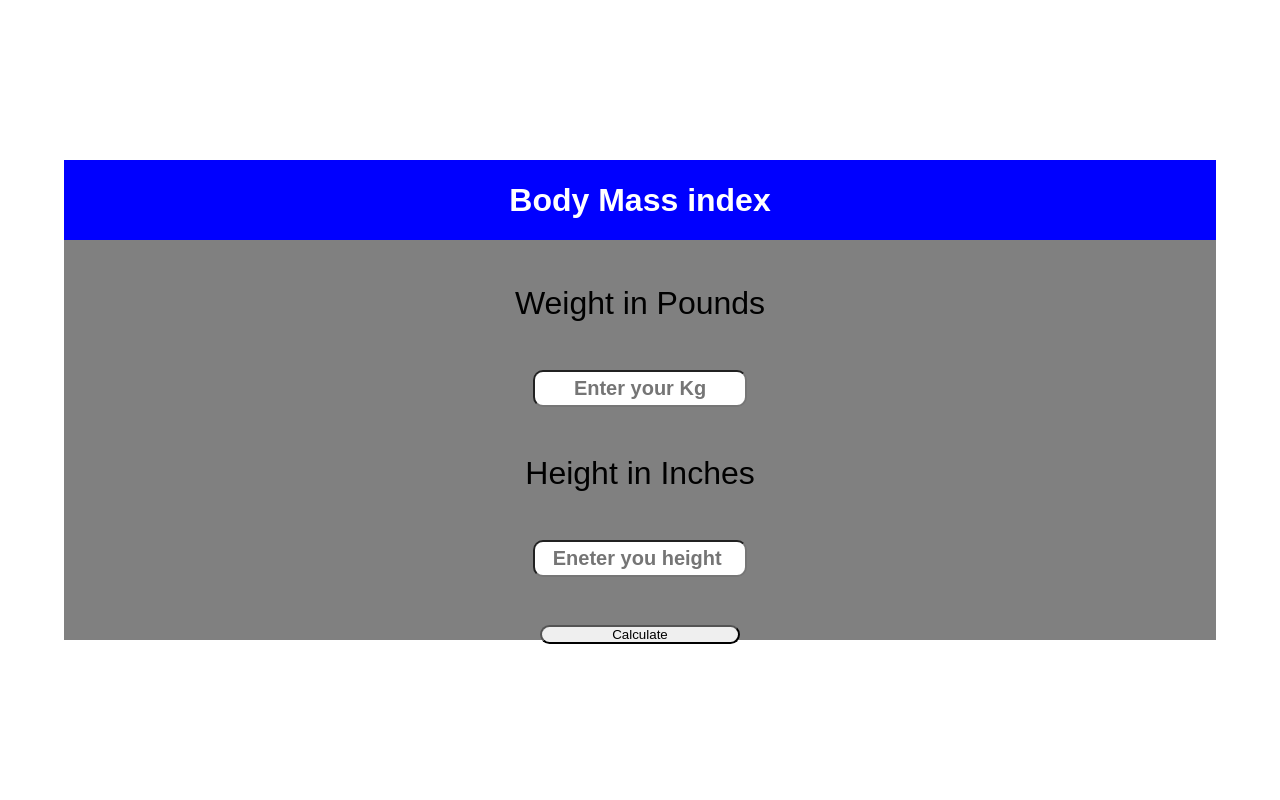
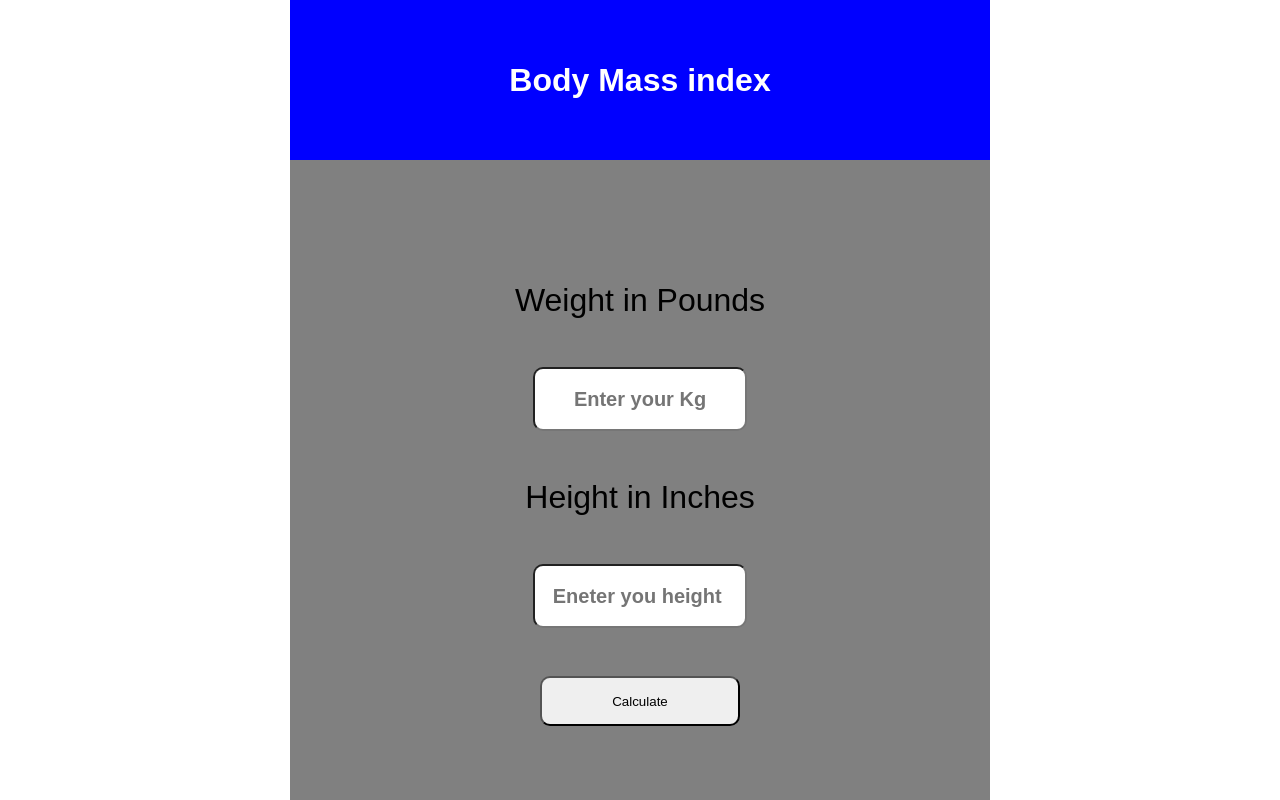
Before and after one commit to MikeB4689/My-Refocus-Assignments, a plain HTML site: page css/index.html in a window 1280 px wide. Drawn offline with Linux system fonts and the light colour scheme.

Commit message:
create bmi calculator

```diff
--- a/css/main.scss
+++ b/css/main.scss
@@ -15,8 +15,8 @@
 
  form{
     background-color: grey;
-    width: 90vw;
-    height: 50vh;
+    width: 700px;
+    height: 80vh;
     display: flex;
     align-items: center;
     justify-content: center;
@@ -44,8 +44,8 @@
  }
  header{
     background-color: blue;
-     width: 90vw;
-    height: 10vh;
+     width: 700px;
+    height: 20vh;
     display: flex;
     align-items: center;
     justify-content: center;
```
Also changed, not shown: css/main.css, 1 other file.
